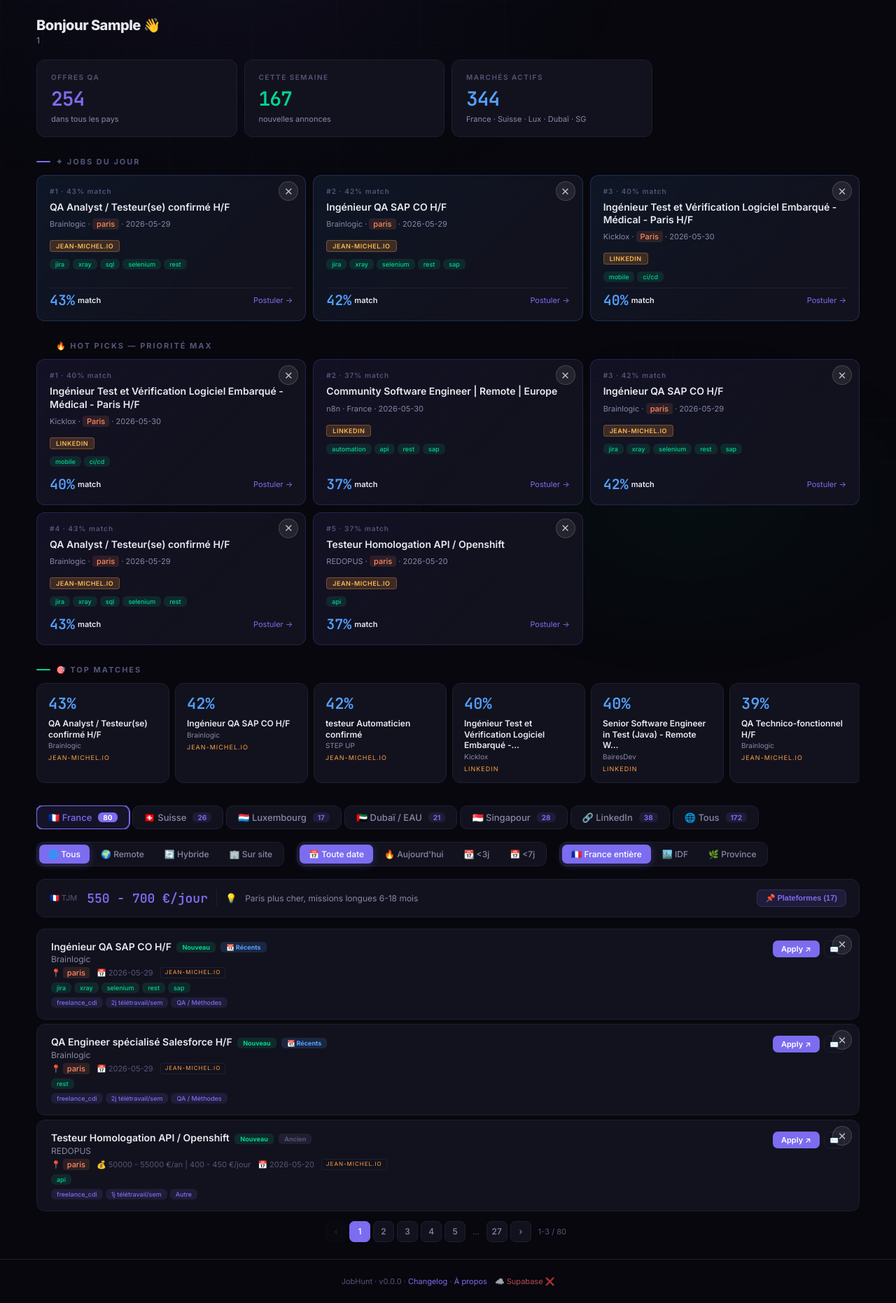
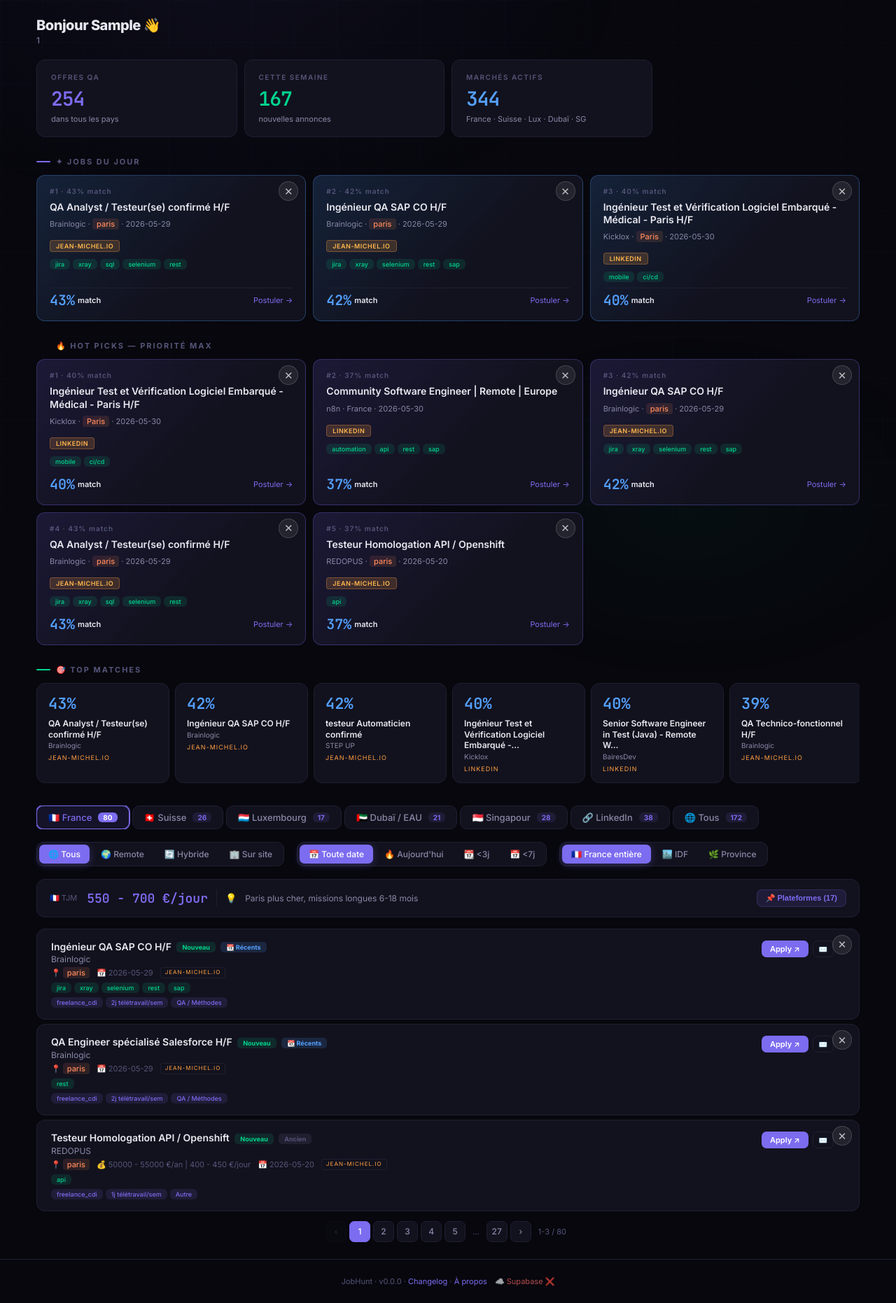
Before and after one commit to AtmanTest/jobhunt, a Flask app: page / in a window 1280 px wide. Shown: the part 60-1922 px from the top of the page at 70% size. Run offline with Flask 3, Linux system fonts and the light colour scheme; the visitor is signed in with stand-in values (Sample User, id 1); data comes from the database, SQL or seed files in the repository; data that the repository does not hold is empty.

Commit message:
fix: gradients plus visibles (18%) + padding-right 36px pour eviter overlap x

```diff
--- a/templates/dashboard.html
+++ b/templates/dashboard.html
@@ -234,12 +234,12 @@
 
   /* ── Section Color Gradients ── */
   .card-blue {
-    background: linear-gradient(135deg, rgba(84,160,255,0.1), var(--card) 70%) !important;
-    border-color: rgba(84,160,255,0.2) !important;
+    background: linear-gradient(135deg, rgba(84,160,255,0.18), var(--card) 60%) !important;
+    border-color: rgba(84,160,255,0.3) !important;
   }
   .card-purple {
-    background: linear-gradient(135deg, rgba(124,108,240,0.1), var(--card) 70%) !important;
-    border-color: rgba(124,108,240,0.2) !important;
+    background: linear-gradient(135deg, rgba(124,108,240,0.18), var(--card) 60%) !important;
+    border-color: rgba(124,108,240,0.3) !important;
   }
 
   /* ── Featured / Top Matches ── */
@@ -409,6 +409,7 @@
     transition: all 0.25s cubic-bezier(0.4,0,0.2,1);
     display: flex; justify-content: space-between; align-items: flex-start; gap: 14px;
     position: relative;
+    padding-right: 36px;
   }
   .job-card:hover {
     background: var(--card-hover);
```
